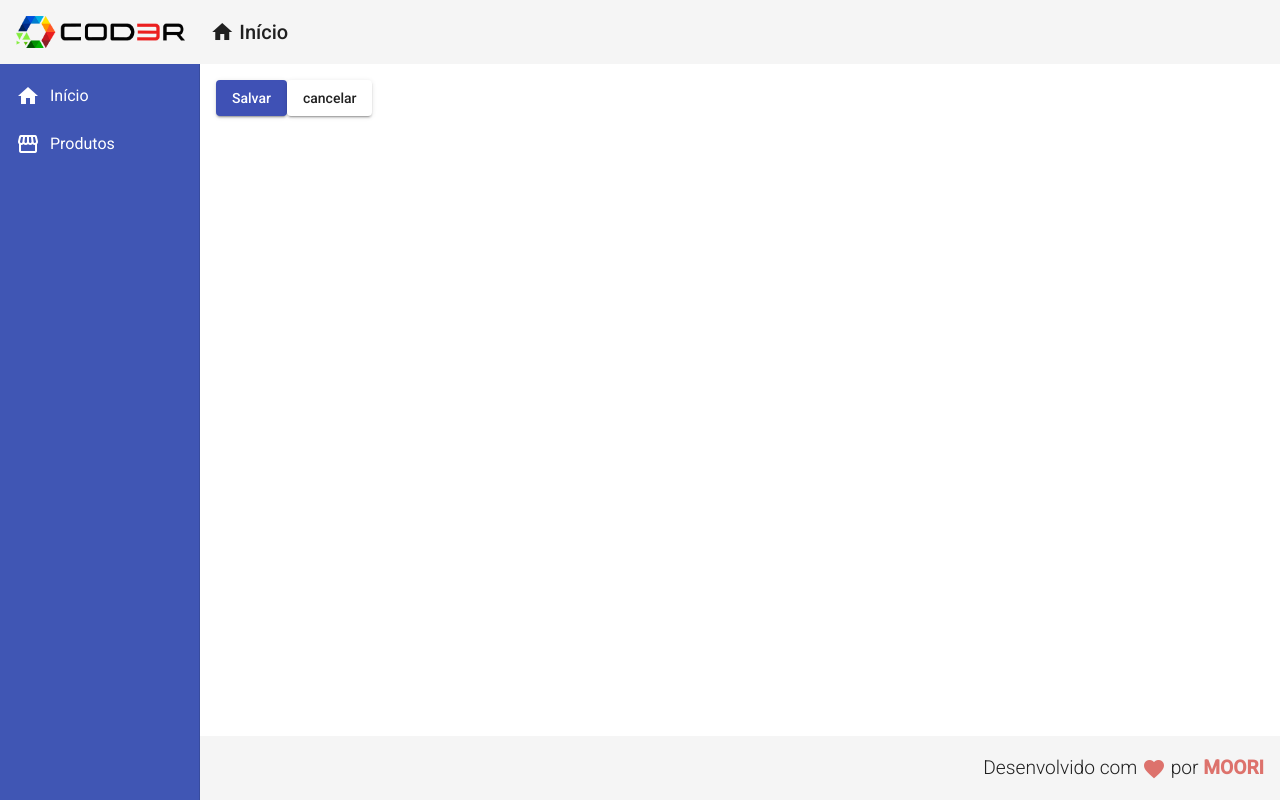
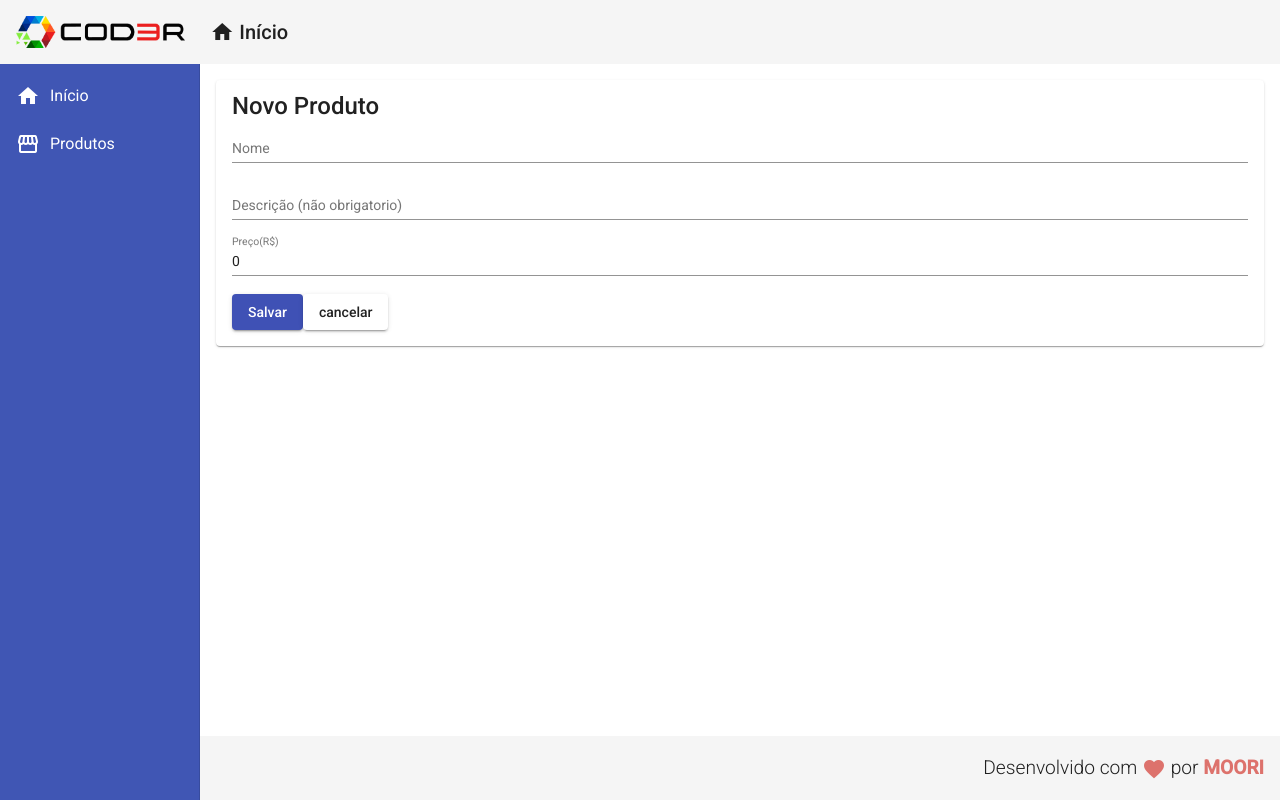
Before and after one commit to VictorPerigo/angular, an Angular app in the folder cadastroDeProdutos/frontend/: page /products/create in a window 1280 px wide. Built offline with nearby package versions, Linux system fonts and the light colour scheme.

Commit message:
frontend & back end integration && add description

```diff
--- a/cadastroDeProdutos/frontend/src/app/components/product/product-create/product-create.component.css
+++ b/cadastroDeProdutos/frontend/src/app/components/product/product-create/product-create.component.css
@@ -0,0 +1,4 @@
+form {
+    display: flex;
+    flex-direction: column;
+}
--- a/cadastroDeProdutos/frontend/src/app/components/product/product-create/product-create.component.html
+++ b/cadastroDeProdutos/frontend/src/app/components/product/product-create/product-create.component.html
@@ -1,3 +1,29 @@
+<mat-card>
+    <mat-card-title>Novo Produto</mat-card-title>
+    <form action="">
+        <mat-form-field>
+            <input
+                matInput placeholder="Nome"
+                [(ngModel)]="product.name"
+                name="name"
+            >
+        </mat-form-field>
+        <mat-form-field>
+            <input
+                matInput placeholder="Descrição (não obrigatorio)"
+                [(ngModel)]="product.description"
+                name="description"
+            >
+        </mat-form-field>
+        <mat-form-field>
+            <input
+                matInput placeholder="Preço(R$)"
+                [(ngModel)]="product.price"
+                name="price"
+            >
+        </mat-form-field>
+    </form>
+
     <button mat-raised-button (click)="createProduct()" color="primary">
         Salvar
     </button>
@@ -5,3 +31,4 @@
     <button mat-raised-button (click)="cancel()" color="secondary">
         cancelar
     </button>
+</mat-card>
--- a/cadastroDeProdutos/frontend/src/app/components/product/product-create/product-create.component.ts
+++ b/cadastroDeProdutos/frontend/src/app/components/product/product-create/product-create.component.ts
@@ -14,7 +14,8 @@ export class ProductCreateComponent implements OnInit {
 
   product: Product={
     name: '',
-    price: 0
+    price: 0,
+    description:'',
   }
   constructor(
     private productService: ProductService,
@@ -28,6 +29,7 @@ export class ProductCreateComponent implements OnInit {
   createProduct(): void {
     this.productService.create(this.product).subscribe(()=> {
       this.productService.showMessage('produto criado')
+      this.router.navigate(['/products'])
     })
 
   }
--- a/cadastroDeProdutos/frontend/src/app/components/product/product.model.ts
+++ b/cadastroDeProdutos/frontend/src/app/components/product/product.model.ts
@@ -2,4 +2,5 @@ export interface Product {
     id?: number;
     name: string;
     price: number;
+    description?: string;
 }
```
Also changed, not shown: 1 other file (tests, documents, lock files or other folders). Lines whose indentation alone changed are shown as unchanged.
